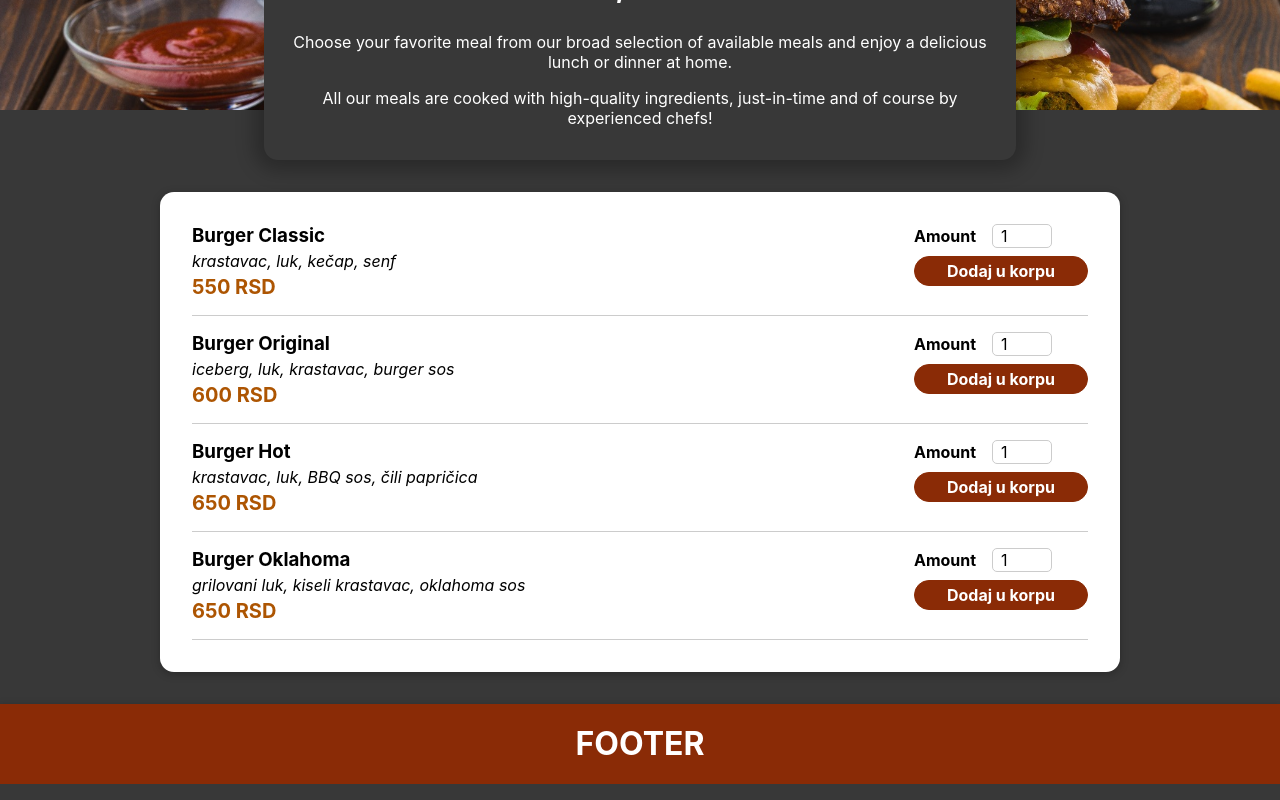
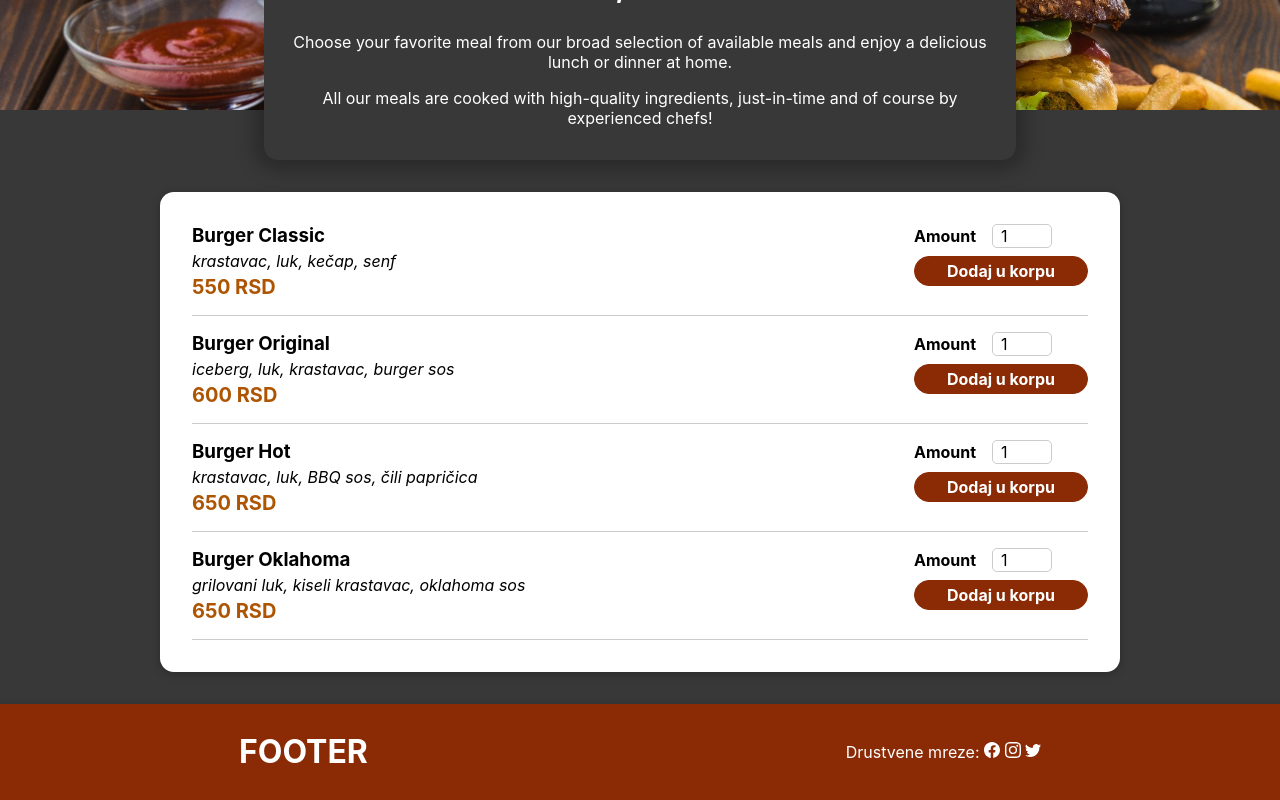
Before and after one commit to lukacc008/Food-Ordering-App, a React (Create React App) app: page / in a window 1280 px wide. Shown: the part 290-1090 px from the top of the page. Built offline with nearby package versions, Linux system fonts and the light colour scheme.

Commit message:
Added some social-media icons to footer using install react-icons

```diff
--- a/src/components/Footer/Footer.js
+++ b/src/components/Footer/Footer.js
@@ -1,9 +1,11 @@
 import classes from "./Footer.module.css";
+import { BsFacebook, BsInstagram, BsTwitter } from "react-icons/bs"
 
 const Footer = () => {
   return (
   <div className={classes.footer}>
     <h1>FOOTER</h1>
+        <p>Drustvene mreze: <BsFacebook /> <BsInstagram /> <BsTwitter /></p>
   </div>
   )
 };
--- a/src/components/Footer/Footer.module.css
+++ b/src/components/Footer/Footer.module.css
@@ -3,7 +3,7 @@
     bottom: 0;
     left: 0;
     width: 100%;
-    height: 5rem;
+    height: 6rem;
     background-color: #8a2b06;
     color: white;
     display: flex;
```
